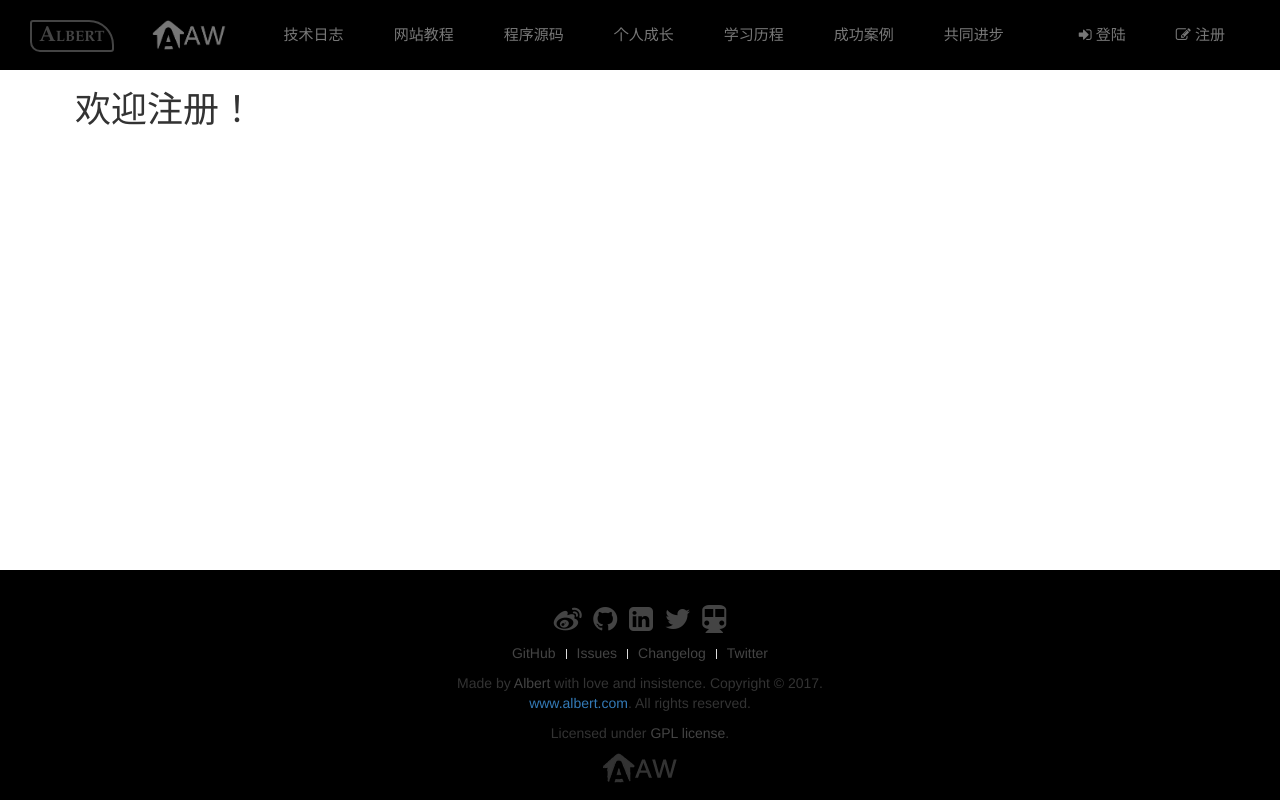
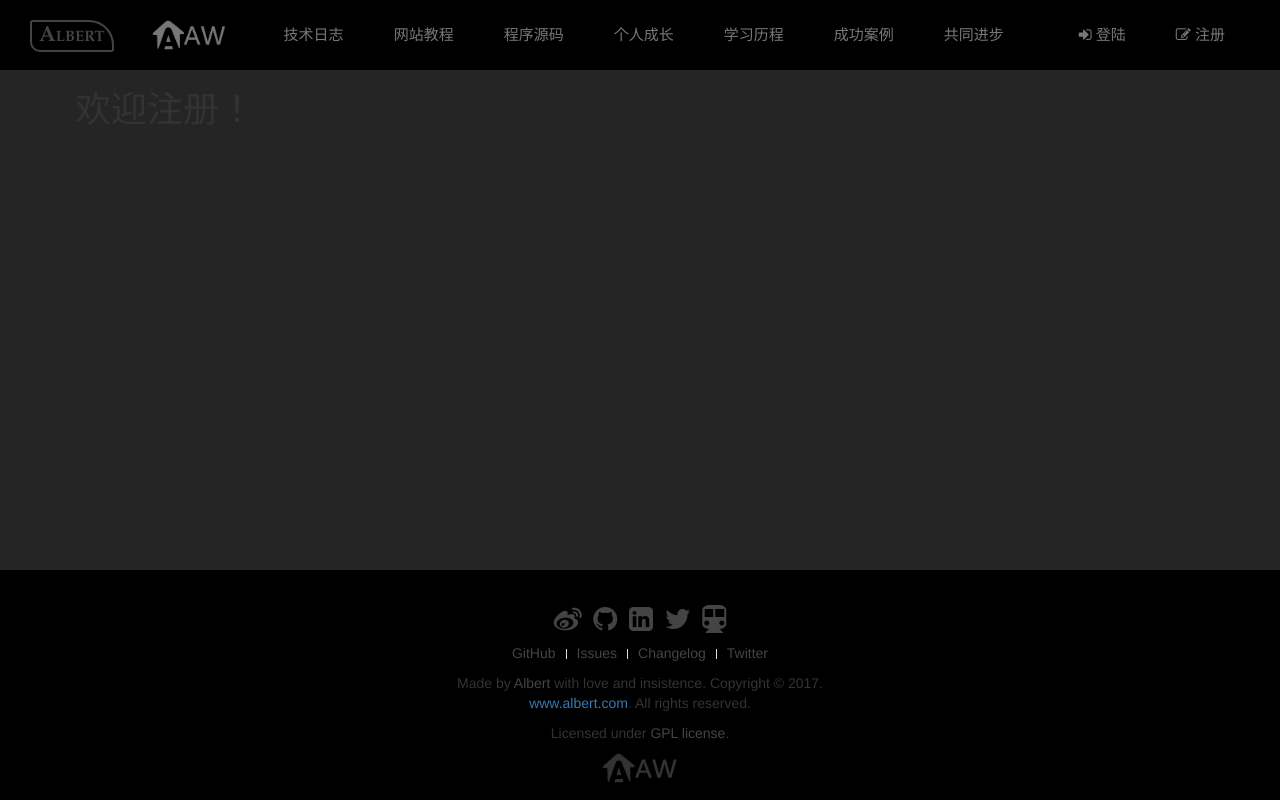
Before and after one commit to AlbertGithubHome/albert-web-app, a Python web app: template www/templates/register.html in a window 1280 px wide. Run offline with Jinja, Linux system fonts and the light colour scheme; the template is opened without the code that fills it, so the values that code supplies are empty; some libraries are stand-ins or nearby versions.

Commit message:
unify page template

```diff
--- a/www/static/css/aw-albert.css
+++ b/www/static/css/aw-albert.css
@@ -43,10 +43,10 @@ body {
 }
 
 .aw-center{
-  padding-bottom:60px;/* Height of the footer */
+  padding-bottom:230px;/* Height of the footer */
 }
 
-.aw-footer-new {
+.aw-footer-down{
   background-color:#000;
   border-top:1px;
   position:absolute;
@@ -79,7 +79,7 @@ body {
 }
 
 .aw-background {
-  /*background: #252525; */
+  background: #252525;
 }
 
 
--- a/www/templates/__base__.html
+++ b/www/templates/__base__.html
@@ -54,16 +54,18 @@
         </nav>
 
 
-    <div class="uk-container uk-container-center aw-center">
-        <div class="uk-grid">
+        <!--<div class="uk-container uk-container-center aw-center">-->
+            <!--<div class="uk-grid">-->
+        <div class="aw-center">
             <!-- content -->
             {% block content %}
             {% endblock %}
             <!-- // content -->
+            <!--</div>-->
         </div>
-    </div>
+        <!--</div>-->
 
-    <div class="aw-footer-new">
+        <div class="aw-footer-down">
             <div class="uk-container uk-container-center uk-text-center">
                 <div class="uk-panel uk-margin-top uk-margin-bottom">
                     <br>
--- a/www/templates/blogs.html
+++ b/www/templates/blogs.html
@@ -10,7 +10,8 @@
 {% endblock %}
 
 {% block content %}
-
+    <div class="uk-container uk-container-center">
+        <div class="uk-grid">
             <div class="uk-width-medium-3-4 aw-section aw-section-colored">
             {% for blog in blogs %}
                 <article class="uk-article">
@@ -34,5 +35,7 @@
                     </ul>
                 </div>
             </div>
+        </div>
+    </div>
 
 {% endblock %}
--- a/www/templates/index.html
+++ b/www/templates/index.html
@@ -1,4 +1,4 @@
-{% extends '__index__.html' %}
+{% extends '__base__.html' %}
 
 {% block title %}Home{% endblock %}
 
--- a/www/templates/register.html
+++ b/www/templates/register.html
@@ -56,6 +56,8 @@ $(function () {
 
 {% block content %}
 
+    <div class="uk-container uk-container-center">
+        <div class="uk-grid">
             <div class="uk-width-4-10">
                 <h1>欢迎注册！</h1>
                 <form id="vm" v-on="submit: submit" class="uk-form uk-form-stacked">
@@ -89,5 +91,6 @@ $(function () {
                     </div>
                 </form>
             </div>
-
+        </div>
+    </div>
 {% endblock %}
```
Also changed, not shown: www/templates/footer_down.html (+35 -1 lines), www/templates/tutorial.html (+11 -8 lines). Lines whose indentation alone changed are shown as unchanged.
